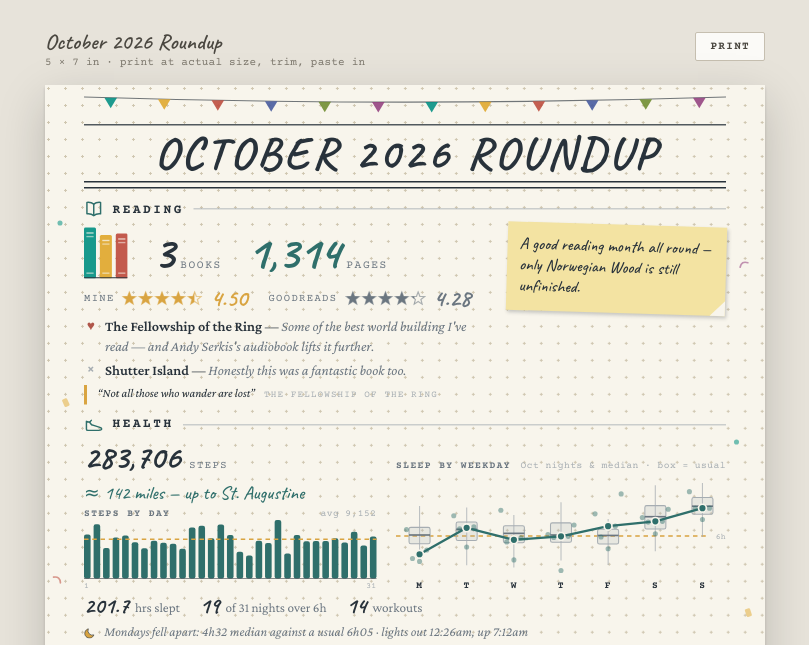
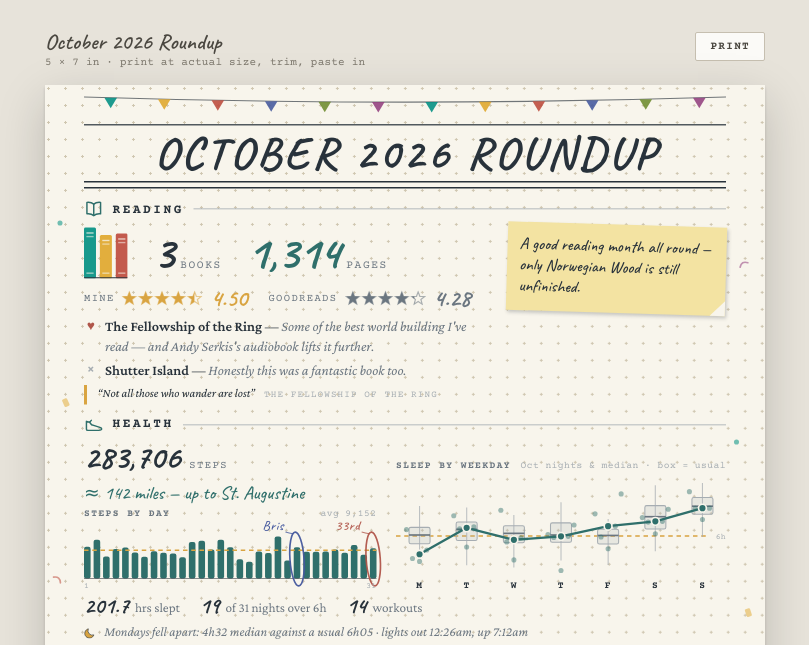
Before and after one commit to leokheyn/Journal-, a website: page roundups/2026-10.html in a window 1280 px wide. Shown: the top 645 px of the page, without its empty margins (235-1044 px from the left). Drawn offline with nearby package versions, Linux system fonts and the light colour scheme.

Commit message:
Ring the bris and the birthday; impose two months on one sheet
October rings 23 October as the bris in indigo and 31 October as the 33rd
in clay. The two labels sit eight bars apart and clear each other, since
each goes on whichever side of its ring has room.

to_pdf.js takes --in twice and imposes both pages on one 11x8.5in
landscape sheet, each with its own crop marks, for a month that went
unprinted. Each page goes in its own iframe: the two documents cannot
share a DOM, because both carry a #page and a script that reaches for it,
so the second page's script would have laid out the first.

The palette validator is not installed in this container, so the two ring
colours were not re-measured here. They rest on the earlier run, where
indigo sat deltaE 16.8 (protan) and 23.9 (normal) from a clay within a
couple of deltaE of this one.

Co-Authored-By: Claude Opus 5 <noreply@anthropic.com>
Claude-Session: https://claude.ai/code/session_014dAQmhj3jLMSdQngFZbsfe

```diff
--- a/roundups/2026-10.html
+++ b/roundups/2026-10.html
@@ -52,6 +52,20 @@ const DATA = {
     "stepsEquivalent": "142 miles — up to St. Augustine",
     "gymWorkouts": 14,
     "note": "Mondays fell apart: 4h32 median against a usual 6h05 · lights out 12:26am, up 7:12am",
+    "marks": [
+      {
+        "from": 23,
+        "to": 23,
+        "label": "Bris",
+        "color": "var(--cat4)"
+      },
+      {
+        "from": 31,
+        "to": 31,
+        "label": "33rd",
+        "color": "var(--clay)"
+      }
+    ],
     "steps": 283706,
     "stepSeries": [
       10253,
```
Also changed, not shown: .claude/skills/monthly-roundup/SKILL.md, .claude/skills/monthly-roundup/to_pdf.js, 2 other files.
